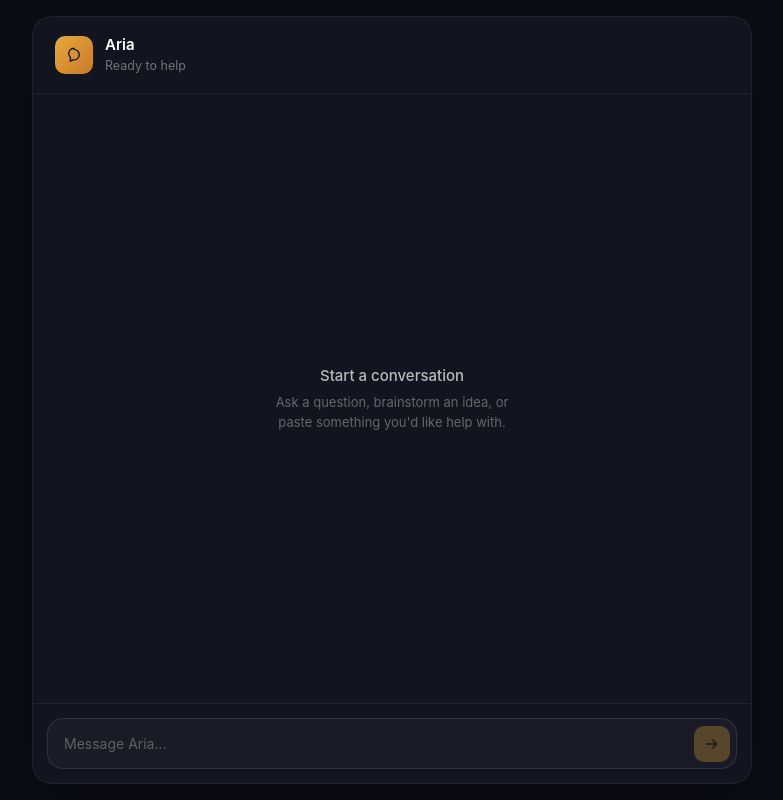
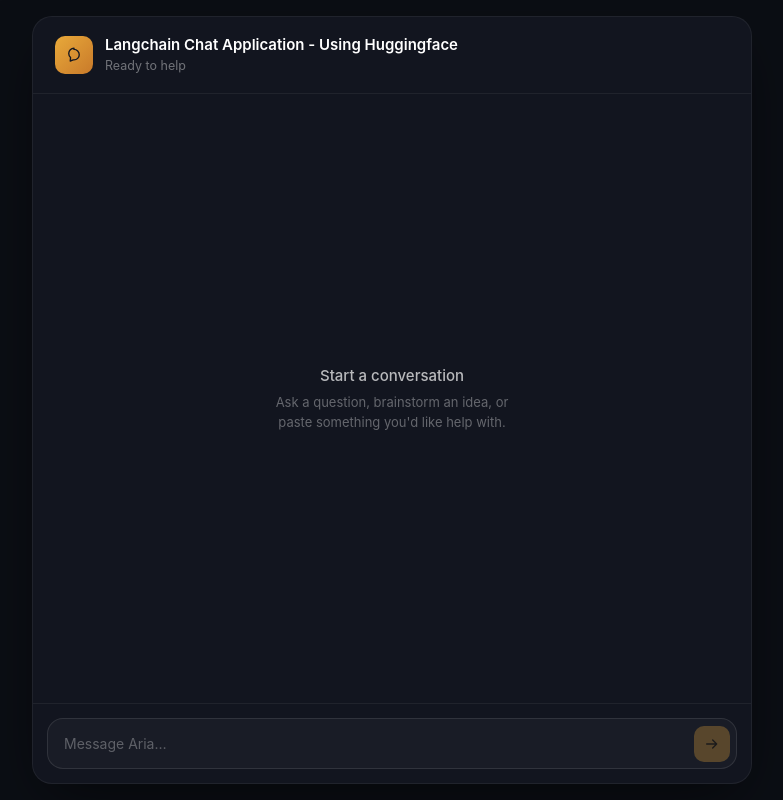
Before and after one commit to Rohitgholap222/AI-chat-Application, a React app in the folder frontend/: page / in a window 1280 px wide. Shown: the whole page, without its empty margins (248-1031 px from the left). Built offline with nearby package versions, Linux system fonts and the light colour scheme; the HTML template or start-up script is replaced by a standard one.

Commit message:
minor changes

```diff
--- a/frontend/src/component/Chat.jsx
+++ b/frontend/src/component/Chat.jsx
@@ -266,7 +266,7 @@
             </svg>
           </div>
           <div>
-            <p className="chat-title">Aria</p>
+            <p className="chat-title">Langchain Chat Application - Using Huggingface</p>
             <p className="chat-subtitle">{loading ? "Typing…" : "Ready to help"}</p>
           </div>
         </div>
```
